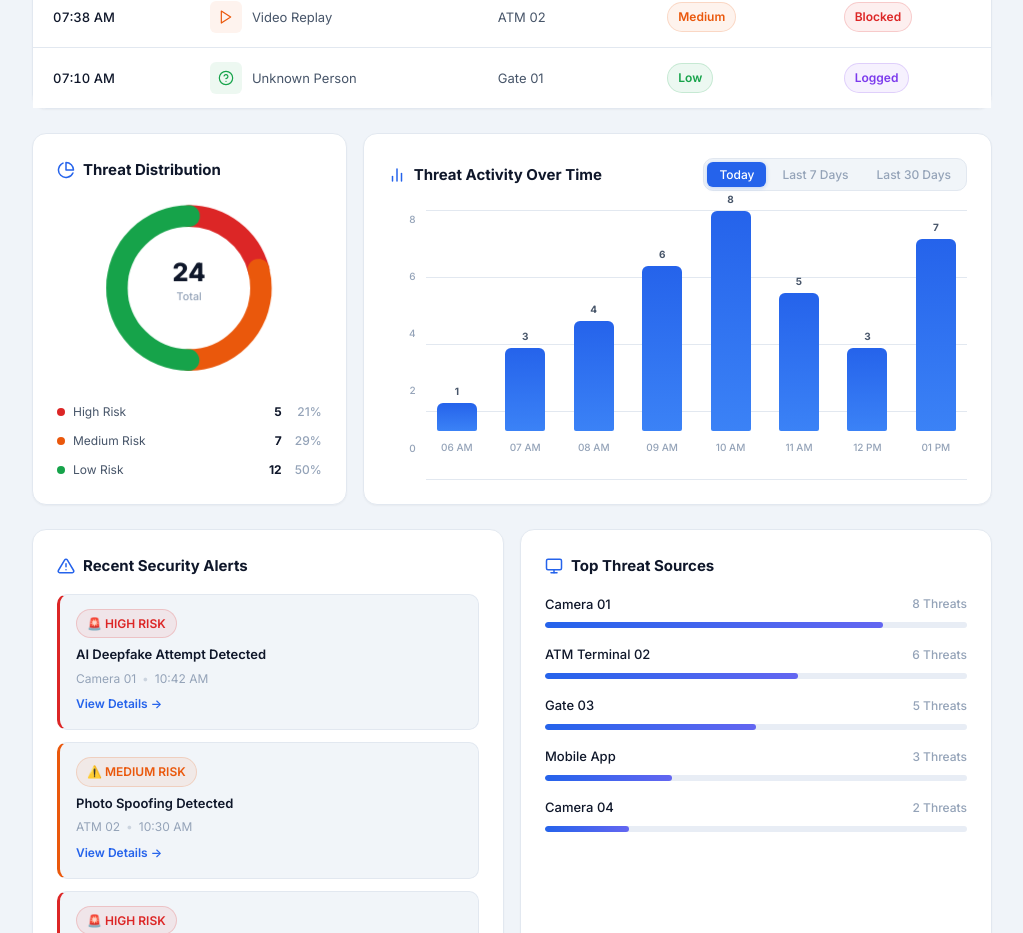
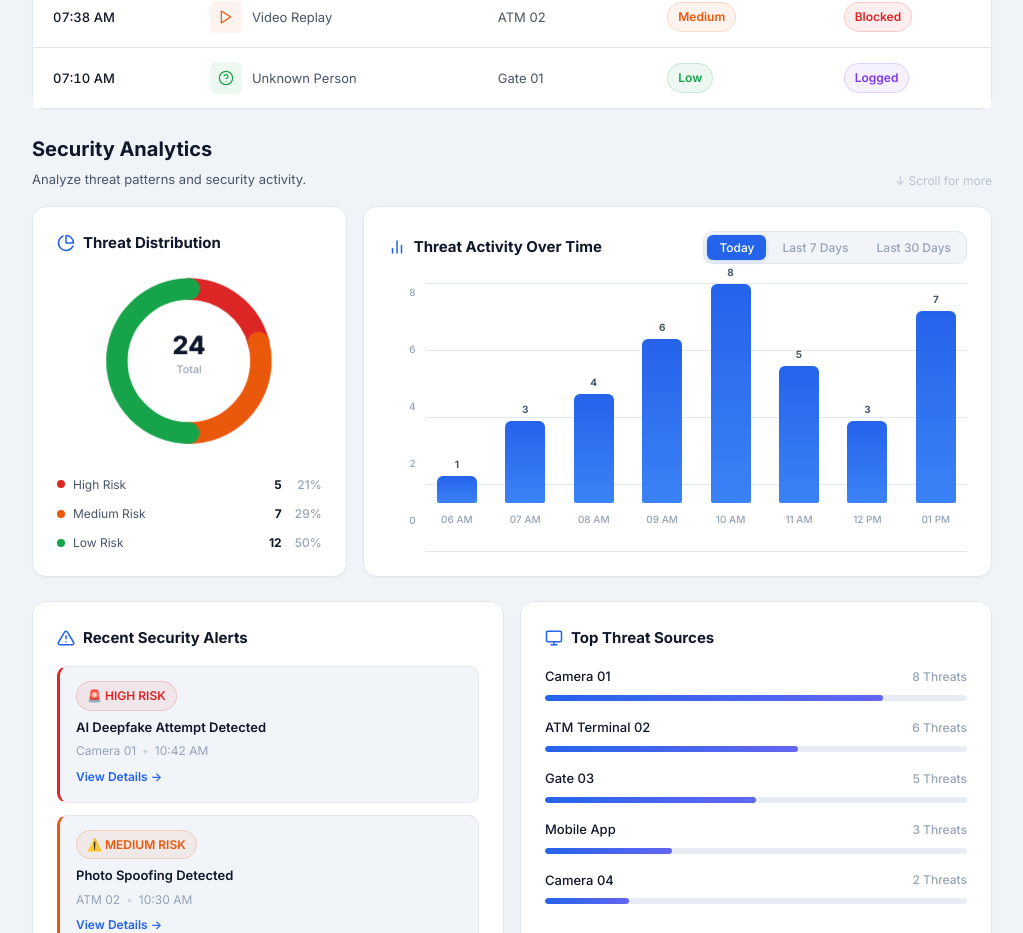
Before and after one commit to vanshii2441/TRUE_-FACE_-AI, a React (Vite) app in the folder secureface-ai/: page /threat-monitor in a window 1280 px wide. Shown: the part 940-1873 px from the top of the page, without its empty margins (252-1275 px from the left). Built offline with nearby package versions, Linux system fonts and the light colour scheme.

Commit message:
Improve dashboard analytics section

```diff
--- a/secureface-ai/src/index.css
+++ b/secureface-ai/src/index.css
@@ -3837,3 +3837,51 @@ ul, ol {
     width: 100%;
   }
 }
+/* --- Security Analytics Heading --- */
+.threat-analytics-heading {
+  display: flex;
+  align-items: flex-end;
+  justify-content: space-between;
+  gap: 20px;
+  margin-bottom: 16px;
+}
+
+.threat-analytics-heading h2 {
+  margin: 0 0 4px;
+  font-size: var(--font-xl);
+  font-weight: 700;
+  color: var(--text-primary);
+}
+
+.threat-analytics-heading p {
+  margin: 0;
+  color: var(--text-secondary);
+  font-size: var(--font-sm);
+}
+
+.threat-analytics-heading span {
+  color: var(--text-muted);
+  font-size: var(--font-xs);
+  white-space: nowrap;
+  animation: analyticsScrollHint 2s ease-in-out infinite;
+}
+
+@keyframes analyticsScrollHint {
+  0%, 100% {
+    transform: translateY(0);
+    opacity: 0.6;
+  }
+
+  50% {
+    transform: translateY(4px);
+    opacity: 1;
+  }
+}
+
+@media (max-width: 600px) {
+  .threat-analytics-heading {
+    align-items: flex-start;
+    flex-direction: column;
+    gap: 6px;
+  }
+}
--- a/secureface-ai/src/pages/ThreatMonitor.jsx
+++ b/secureface-ai/src/pages/ThreatMonitor.jsx
@@ -146,7 +146,17 @@ function ThreatMonitor() {
       </div>
 
       {/* Charts Row */}
-      <div className="threat-charts-row mb-24">
+      {/* Analytics Section */}
+<div className="threat-analytics-heading">
+  <div>
+    <h2>Security Analytics</h2>
+    <p>Analyze threat patterns and security activity.</p>
+  </div>
+  <span>↓ Scroll for more</span>
+</div>
+
+{/* Charts Row */}
+<div className="threat-charts-row mb-24">
         <ThreatDistribution data={distributionData} />
         <ThreatTrendChart
           data={trendData[trendRange]}
```
